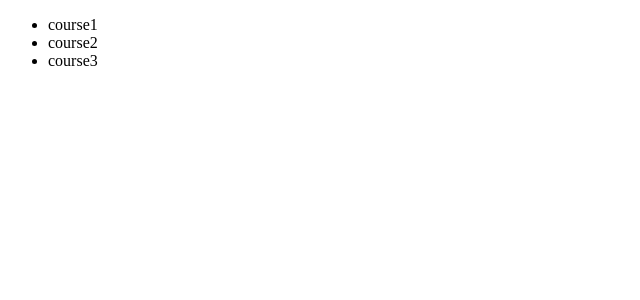
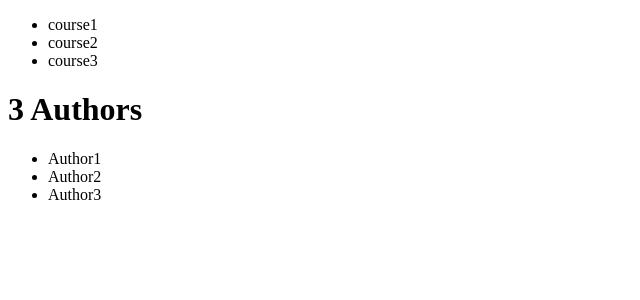
Before and after one commit to omarkarake/angular-mosh, an Angular app: page / in a window 1280 px wide. Shown: the top 300 px of the page, without its empty margins (0-640 px from the left). Built offline with nearby package versions, Linux system fonts and the light colour scheme.

Commit message:
exercise one

```diff
--- a/src/app/app.component.html
+++ b/src/app/app.component.html
@@ -1 +1,5 @@
 <app-course />
+<h1>{{ authors.length }} Authors</h1>
+<ul>
+  <li *ngFor="let author of authors">{{author}}</li>
+</ul>
--- a/src/app/app.component.ts
+++ b/src/app/app.component.ts
@@ -1,10 +1,17 @@
 import { Component } from '@angular/core';
+import { AuthorService } from './services/author.service';
 
 @Component({
   selector: 'app-root',
   templateUrl: './app.component.html',
-  styleUrl: './app.component.css'
+  styleUrl: './app.component.css',
 })
 export class AppComponent {
   title = 'angular-lecture';
+  authors;
+  authorLength;
+  constructor(author: AuthorService) {
+    this.authors = author.getAuthor();
+    this.authorLength = this.authors.length;
+  }
 }
--- a/src/app/app.module.ts
+++ b/src/app/app.module.ts
@@ -1,24 +1,19 @@
 import { NgModule } from '@angular/core';
-import { BrowserModule, provideClientHydration } from '@angular/platform-browser';
+import {
+  BrowserModule,
+  provideClientHydration,
+} from '@angular/platform-browser';
 
 import { AppRoutingModule } from './app-routing.module';
 import { AppComponent } from './app.component';
 import { CourseComponent } from './course/course.component';
 import { CourseService } from './course/course.service';
+import { AuthorService } from './services/author.service';
 
 @NgModule({
-  declarations: [
-    AppComponent,
-    CourseComponent
-  ],
-  imports: [
-    BrowserModule,
-    AppRoutingModule
-  ],
-  providers: [
-    provideClientHydration(),
-    CourseService
-  ],
-  bootstrap: [AppComponent]
+  declarations: [AppComponent, CourseComponent],
+  imports: [BrowserModule, AppRoutingModule],
+  providers: [provideClientHydration(), CourseService, AuthorService],
+  bootstrap: [AppComponent],
 })
-export class AppModule { }
+export class AppModule {}
--- /dev/null
+++ b/src/app/services/author.service.ts
@@ -0,0 +1,13 @@
+import { Injectable } from '@angular/core';
+
+@Injectable({
+  providedIn: 'root'
+})
+export class AuthorService {
+
+  constructor() { }
+
+  getAuthor() {
+    return ['Author1', 'Author2', 'Author3'];
+  }
+}
```
Also changed, not shown: 1 other file (tests, documents, lock files or other folders).
